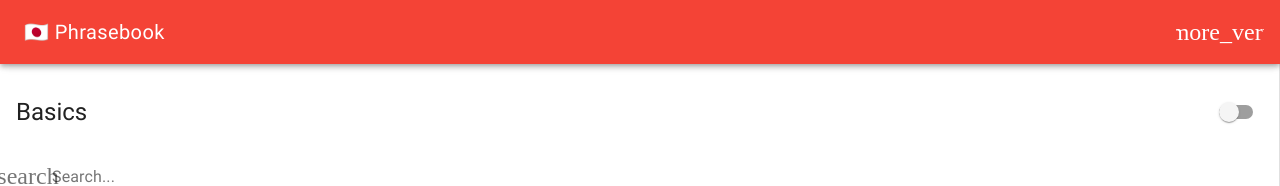
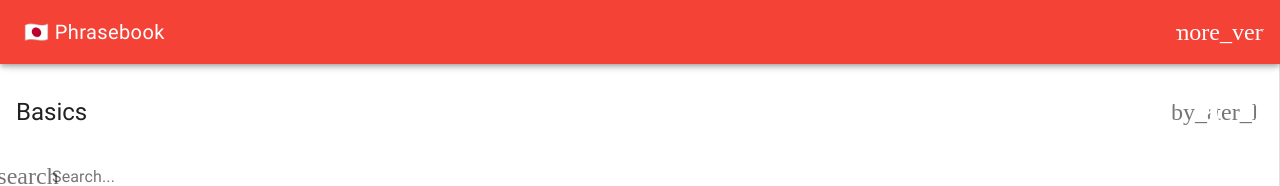
Before and after one commit to Lorti/phrasebook, a Vue app: page /sets/5bbcdb75-3bbf-4e5d-83ce-65425be830fc/basics in a window 1280 px wide. Shown: the top 186 px of the page. Built offline with nearby package versions, Linux system fonts and the light colour scheme; a web font is replaced by a local one.

Commit message:
Improve list modifications

```diff
--- a/src/components/Favorites.vue
+++ b/src/components/Favorites.vue
@@ -1,5 +1,12 @@
 <template>
   <div v-document-title="`Favorites`">
+    <div class="filter">
+      <md-button :class="{ 'md-icon-button': true, 'md-primary': sortAlphabetically }"
+                 @click="sortAlphabetically = !sortAlphabetically">
+        <md-icon>sort_by_alpha</md-icon>
+      </md-button>
+    </div>
+
     <h1 class="md-headline">Favorites</h1>
 
     <md-field>
@@ -29,23 +36,46 @@ export default {
     };
   },
   computed: {
+    sortAlphabetically: {
+      get() {
+        return this.$store.state.settings.sortAlphabetically;
+      },
+      set(value) {
+        this.$store.commit('TOGGLE_SETTING_SORT_ALPHABETICALLY', value);
+      },
+    },
     phrases() {
       return this.$store.getters.favorites;
     },
     filteredPhrases() {
+      let phrases = this.phrases;
       if (this.filter.length) {
-        return this.phrases.filter((phrase) => {
+        phrases = phrases.filter((phrase) => {
           const haystack = (phrase.japanese + phrase.english + phrase.romaji).toLowerCase();
           return haystack.includes(this.filter.toLowerCase());
         });
       }
-      return this.phrases;
+      if (this.sortAlphabetically) {
+        phrases = [...phrases].sort((a, b) => {
+          if (a.english.toLowerCase() < b.english.toLowerCase()) {
+            return -1;
+          } else if (a.english.toLowerCase() > b.english.toLowerCase()) {
+            return 1;
+          }
+          return 0;
+        });
+      }
+      return phrases;
     },
   },
 };
 </script>
 
-<style scoped>
+<style lang="scss" scoped>
+  .filter {
+    float: right;
+    margin-top: -(40px - 32px) / 2;
+  }
   .md-icon:after {
     background-color: var(--md-theme-default-background, #fff) !important;
   }
--- a/src/components/Phrases.vue
+++ b/src/components/Phrases.vue
@@ -1,6 +1,16 @@
 <template>
   <div v-document-title="name">
-    <md-switch class="md-primary filter" v-model="filterFavorites"></md-switch>
+    <div class="filter">
+      <md-button :class="{ 'md-icon-button': true, 'md-primary': sortAlphabetically }"
+                 @click="sortAlphabetically = !sortAlphabetically">
+        <md-icon>sort_by_alpha</md-icon>
+      </md-button>
+
+      <md-button :class="{ 'md-icon-button': true, 'md-primary': filterFavorites }"
+                 @click="filterFavorites = !filterFavorites">
+        <md-icon>filter_list</md-icon>
+      </md-button>
+    </div>
 
     <h1 class="md-headline">{{ name }}</h1>
 
@@ -47,6 +57,14 @@ export default {
     };
   },
   computed: {
+    sortAlphabetically: {
+      get() {
+        return this.$store.state.settings.sortAlphabetically;
+      },
+      set(value) {
+        this.$store.commit('TOGGLE_SETTING_SORT_ALPHABETICALLY', value);
+      },
+    },
     filterFavorites: {
       get() {
         return this.$store.state.settings.filterFavorites;
@@ -74,6 +92,16 @@ export default {
           return haystack.includes(this.filter.toLowerCase());
         });
       }
+      if (this.sortAlphabetically) {
+        phrases = [...phrases].sort((a, b) => {
+          if (a.english.toLowerCase() < b.english.toLowerCase()) {
+            return -1;
+          } else if (a.english.toLowerCase() > b.english.toLowerCase()) {
+            return 1;
+          }
+          return 0;
+        });
+      }
       if (this.filterFavorites) {
         phrases = phrases.filter(phrase => this.$store.getters.isFavorite(phrase.id));
       }
@@ -83,11 +111,10 @@ export default {
 };
 </script>
 
-<style scoped>
+<style lang="scss" scoped>
   .filter {
     float: right;
-    margin-top: 6px;
-    margin-right: 10px;
+    margin-top: -(40px - 32px) / 2;
   }
   .notes {
     margin: 1em;
--- a/src/store/index.js
+++ b/src/store/index.js
@@ -47,6 +47,9 @@ const mutations = {
     if (index !== -1) {
       state.favorites.splice(index, 1);
     }
+  },
+  TOGGLE_SETTING_SORT_ALPHABETICALLY: (state, value) => {
+    state.settings.sortAlphabetically = value;
   },
   TOGGLE_SETTING_FILTER_FAVORITES: (state, value) => {
     state.settings.filterFavorites = value;
@@ -108,6 +111,7 @@ export default new Vuex.Store({
     sets: {},
     favorites: [],
     settings: {
+      sortAlphabetically: false,
       filterFavorites: false,
       swapLanguages: false,
     },
```
